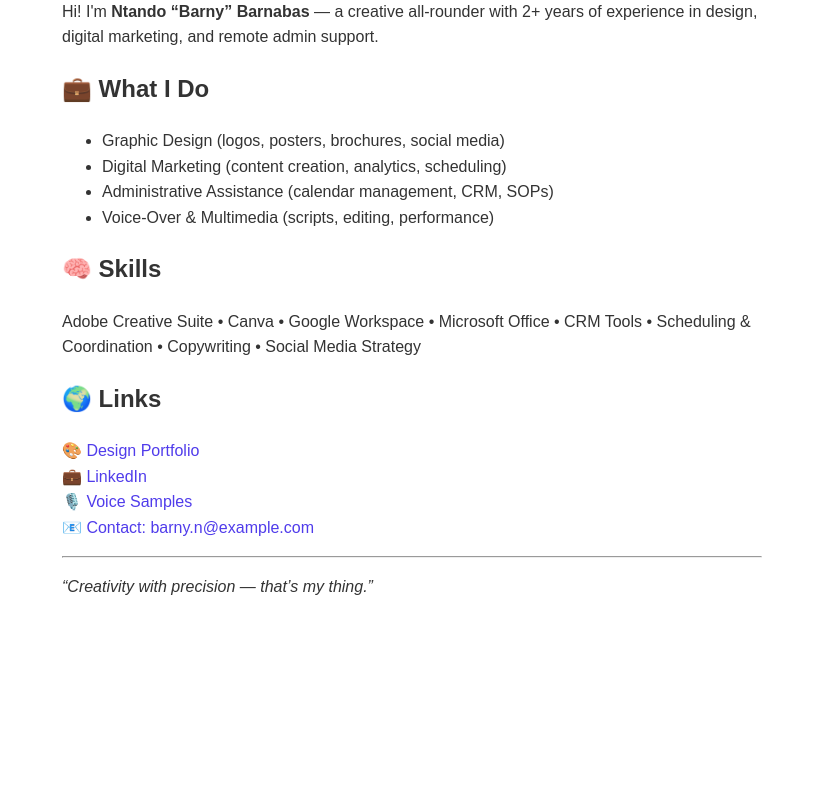
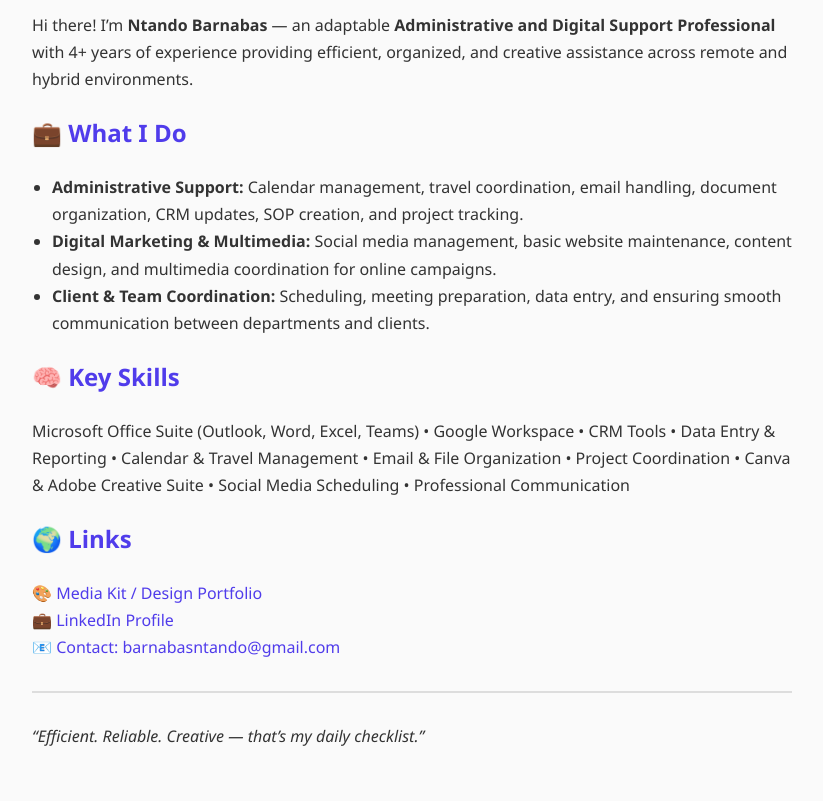
Before and after one commit to Barny-N/Barny-EA-Media-Kit, a plain HTML site: page index.html in a window 1280 px wide. Shown: the part 114-915 px from the top of the page, without its empty margins (228-1051 px from the left). Before the commit the page ends 800 px from the top, so only its background shows below. Drawn offline with Linux system fonts and the light colour scheme.

Commit message:
Update index.html

```diff
--- a/index.html
+++ b/index.html
@@ -3,45 +3,61 @@
 <head>
   <meta charset="UTF-8">
   <meta name="viewport" content="width=device-width, initial-scale=1.0">
-  <title>Barny-N Media Kit</title>
+  <title>Ntando Barnabas | Media Kit</title>
   <style>
     body {
-      font-family: Arial, sans-serif;
-      max-width: 700px;
-      margin: 40px auto;
-      line-height: 1.6;
+      font-family: "Segoe UI", Arial, sans-serif;
+      max-width: 760px;
+      margin: 50px auto;
+      line-height: 1.7;
       color: #333;
       padding: 0 20px;
+      background-color: #fafafa;
     }
-    h1 { color: #503CEB; }
-    a { color: #503CEB; text-decoration: none; }
-    a:hover { text-decoration: underline; }
+    h1, h2 {
+      color: #503CEB;
+    }
+    a {
+      color: #503CEB;
+      text-decoration: none;
+    }
+    a:hover {
+      text-decoration: underline;
+    }
+    .divider {
+      border: none;
+      border-top: 2px solid #ddd;
+      margin: 30px 0;
+    }
+    ul {
+      padding-left: 20px;
+    }
   </style>
 </head>
 <body>
-  <h1>🎨 Barny-N Media Kit</h1>
-  <p>Hi! I'm <strong>Ntando “Barny” Barnabas</strong> — a creative all-rounder with 2+ years of experience in design, digital marketing, and remote admin support.</p>
+  <h1>✨ Ntando “Barny” Barnabas</h1>
+  <p>Hi there! I’m <strong>Ntando Barnabas</strong> — an adaptable <strong>Administrative and Digital Support Professional</strong> with 4+ years of experience providing efficient, organized, and creative assistance across remote and hybrid environments.</p>
 
   <h2>💼 What I Do</h2>
   <ul>
-    <li>Graphic Design (logos, posters, brochures, social media)</li>
-    <li>Digital Marketing (content creation, analytics, scheduling)</li>
-    <li>Administrative Assistance (calendar management, CRM, SOPs)</li>
-    <li>Voice-Over & Multimedia (scripts, editing, performance)</li>
+    <li><strong>Administrative Support:</strong> Calendar management, travel coordination, email handling, document organization, CRM updates, SOP creation, and project tracking.</li>
+    <li><strong>Digital Marketing & Multimedia:</strong> Social media management, basic website maintenance, content design, and multimedia coordination for online campaigns.</li>
+    <li><strong>Client & Team Coordination:</strong> Scheduling, meeting preparation, data entry, and ensuring smooth communication between departments and clients.</li>
   </ul>
 
-  <h2>🧠 Skills</h2>
-  <p>Adobe Creative Suite • Canva • Google Workspace • Microsoft Office • CRM Tools • Scheduling & Coordination • Copywriting • Social Media Strategy</p>
+  <h2>🧠 Key Skills</h2>
+  <p>
+    Microsoft Office Suite (Outlook, Word, Excel, Teams) • Google Workspace • CRM Tools • Data Entry & Reporting • Calendar & Travel Management • Email & File Organization • Project Coordination • Canva & Adobe Creative Suite • Social Media Scheduling • Professional Communication
+  </p>
 
   <h2>🌍 Links</h2>
   <p>
-    <a href="#" target="_blank">🎨 Design Portfolio</a><br>
-    <a href="https://linkedin.com/in/barny-n" target="_blank">💼 LinkedIn</a><br>
-    <a href="#" target="_blank">🎙️ Voice Samples</a><br>
-    <a href="mailto:barny.n@example.com">📧 Contact: barny.n@example.com</a>
+    <a href="https://barny-n.github.io/media-kit/" target="_blank">🎨 Media Kit / Design Portfolio</a><br>
+    <a href="https://www.linkedin.com/in/ntando-barnabas/" target="_blank">💼 LinkedIn Profile</a><br>
+    <a href="mailto:barnabasntando@gmail.com">📧 Contact: barnabasntando@gmail.com</a>
   </p>
 
-  <hr>
-  <p><em>“Creativity with precision — that’s my thing.”</em></p>
+  <hr class="divider">
+  <p><em>“Efficient. Reliable. Creative — that’s my daily checklist.”</em></p>
 </body>
 </html>
```
